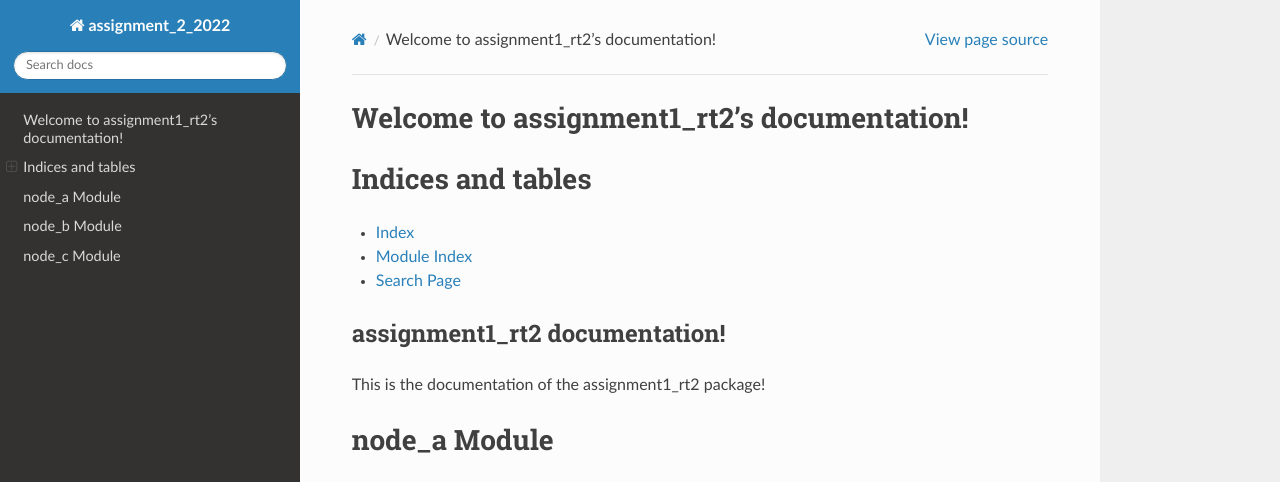
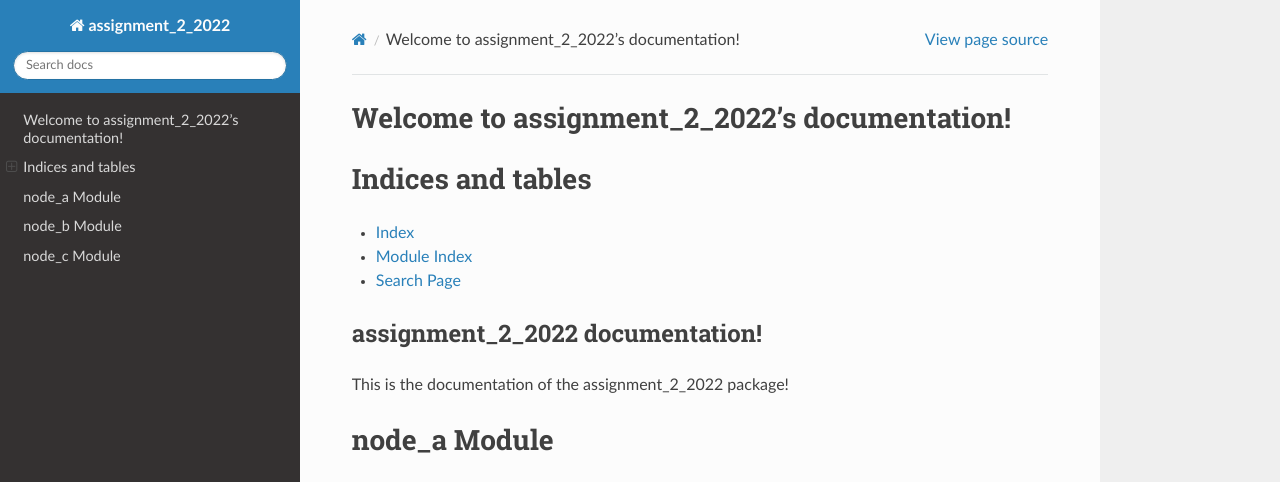
Before and after one commit to AichaAbbad/assignment_1_rt2, a Sphinx documentation site: the page built from source/index.rst, in a window 1280 px wide and 1082 px high. Shown: the top 482 px of the window. Built offline with Sphinx 7.4.7 and the Read the Docs theme 2.0.0, drawn with Linux system fonts in a browser that asks for light colours; grey boxes are pictures that could not be loaded.

Commit message:
Update index.rst

```diff
--- a/source/index.rst
+++ b/source/index.rst
@@ -1,9 +1,9 @@
-.. assignment1_rt2 documentation master file, created by
+.. assignment_2_2022 documentation master file, created by
    sphinx-quickstart on Sat Jun  3 16:42:20 2023.
    You can adapt this file completely to your liking, but it should at least
    contain the root `toctree` directive.
 
-Welcome to assignment1_rt2's documentation!
+Welcome to assignment_2_2022's documentation!
 ===========================================
 
 .. toctree::
@@ -21,10 +21,10 @@ Indices and tables
 
 
 
-assignment1_rt2 documentation!
+assignment_2_2022 documentation!
 *******************************
 
-This is the documentation of the assignment1_rt2 package!
+This is the documentation of the assignment_2_2022 package!
 
 
 
```
